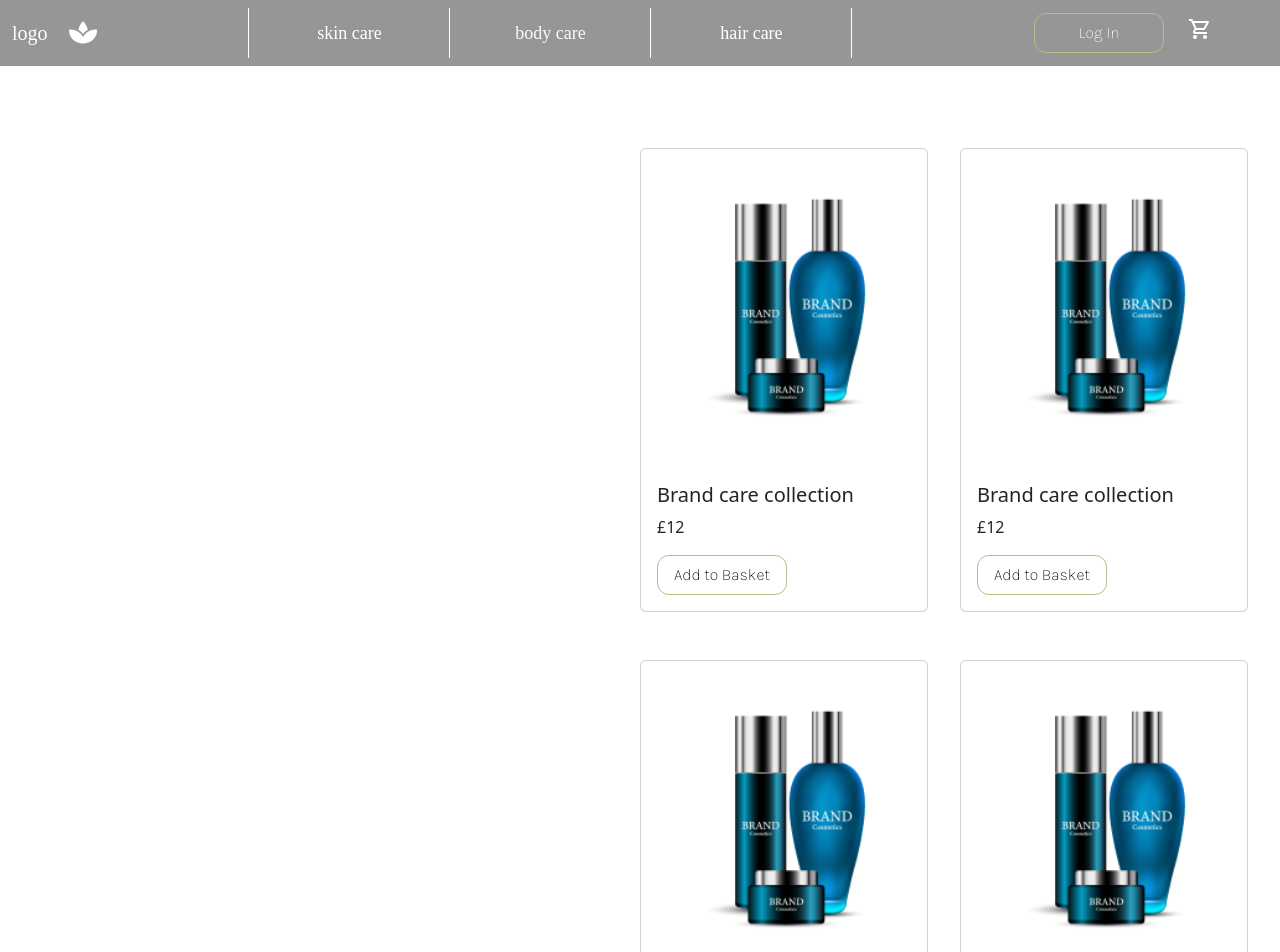
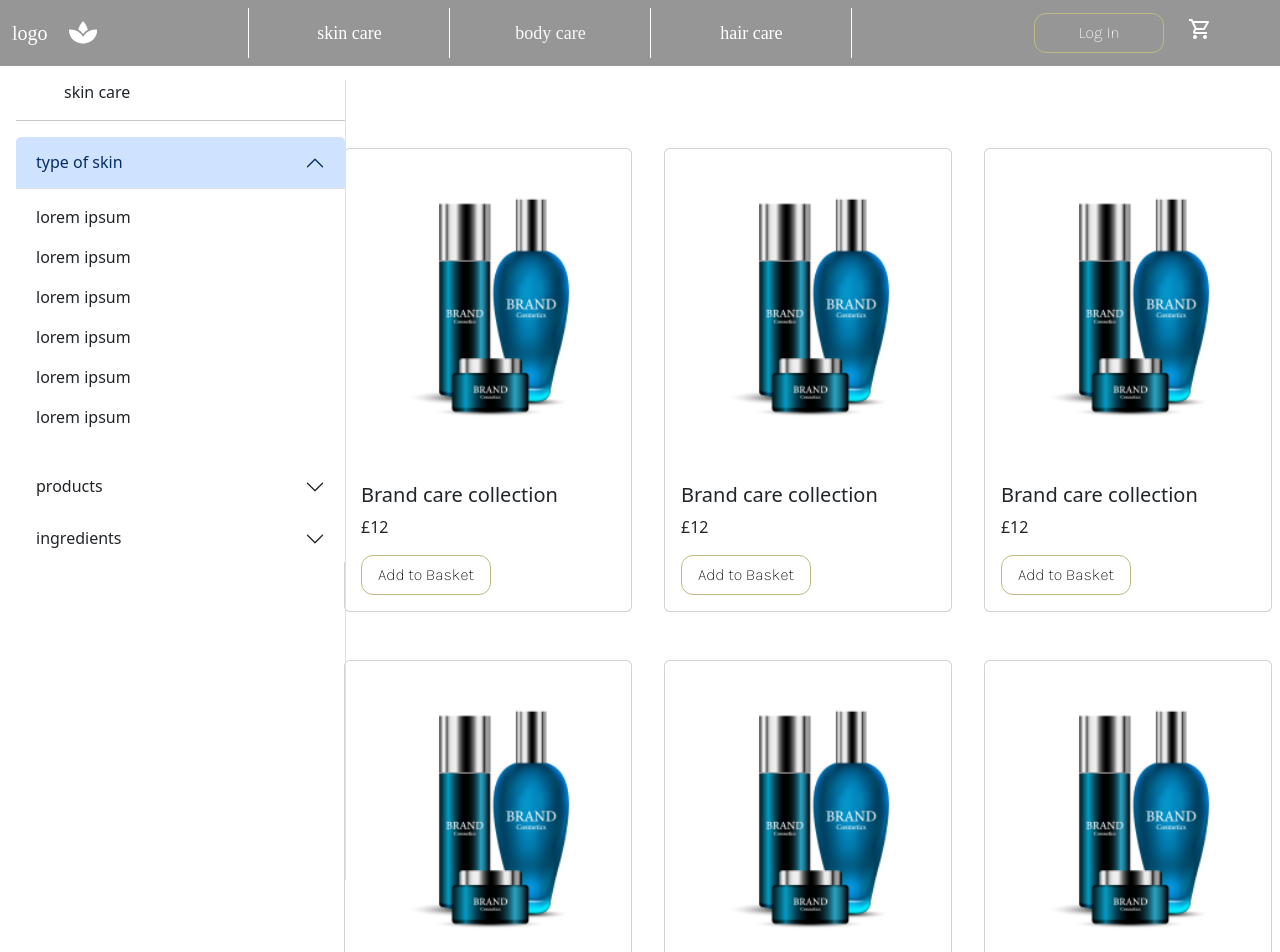
Before and after one commit to Claudia00022/cosmetic-shop-app, a React (Create React App) app: page /#/skinCare in a window 1280 px wide. Shown: the top 952 px of the page. Built offline with nearby package versions, Linux system fonts and the light colour scheme; a web font is replaced by a local one.

Commit message:
accordion added

```diff
--- a/src/pages/SkinCare.jsx
+++ b/src/pages/SkinCare.jsx
@@ -1,17 +1,63 @@
 import React from "react";
 import CosmeticCard from "../components/Navbar/Card";
+import Accordion from 'react-bootstrap/Accordion';
+
 
 function SkinCare(){
     return <>
        <div className="d-flex bg-white height ">
-       <div className="w-50"></div>
-       <div className="w-50 row">
-        <div className="col-6"><CosmeticCard /></div>
-        <div className="col-6"><CosmeticCard /></div>
-        <div className="col-6"><CosmeticCard /></div>
-        <div className="col-6"><CosmeticCard /></div>
-        <div className="col-6"><CosmeticCard /></div>
-        <div className="col-6"><CosmeticCard /></div>
+
+       <div className="left-acc ms-3 border-end fixed-top">
+        <p className="ms-5">skin care</p>
+        <hr></hr>
+        <div>
+        <Accordion defaultActiveKey="0">
+      <Accordion.Item eventKey="0" className="border-0">
+        <Accordion.Header>type of skin </Accordion.Header>
+        <Accordion.Body>
+          <p>lorem ipsum</p>
+          <p>lorem ipsum</p>
+          <p>lorem ipsum</p>
+          <p>lorem ipsum</p>
+          <p>lorem ipsum</p>
+          <p>lorem ipsum</p>
+        </Accordion.Body>
+      </Accordion.Item>
+      <Accordion.Item eventKey="1" className="border-0">
+        <Accordion.Header>products </Accordion.Header>
+        <Accordion.Body>
+        <p>lorem ipsum</p>
+          <p>lorem ipsum</p>
+          <p>lorem ipsum</p>
+          <p>lorem ipsum</p>
+          <p>lorem ipsum</p>
+          <p>lorem ipsum</p>
+        </Accordion.Body>
+      </Accordion.Item>
+      <Accordion.Item eventKey="2" className="border-0">
+        <Accordion.Header>ingredients</Accordion.Header>
+        <Accordion.Body>
+        <p>lorem ipsum</p>
+          <p>lorem ipsum</p>
+          <p>lorem ipsum</p>
+          <p>lorem ipsum</p>
+          <p>lorem ipsum</p>
+          <p>lorem ipsum</p>
+        </Accordion.Body>
+      </Accordion.Item>
+    </Accordion>
+        </div>
+       </div>
+       <div className="w-75 ms-auto  row">
+        <div className="col-4"><CosmeticCard /></div>
+        <div className="col-4"><CosmeticCard /></div>
+        <div className="col-4"><CosmeticCard /></div>
+        <div className="col-4"><CosmeticCard /></div>
+        <div className="col-4"><CosmeticCard /></div>
+        <div className="col-4"><CosmeticCard /></div>
+        <div className="col-4"><CosmeticCard /></div>
+        <div className="col-4"><CosmeticCard /></div>
+        <div className="col-4"><CosmeticCard /></div>
 
         </div>
 
--- a/src/styles.css
+++ b/src/styles.css
@@ -99,3 +99,11 @@ body {
     height: 390px;
     border: 1px solid black;
   }
+
+
+  .left-acc{
+    width: 330px;
+    height: 100%;
+    top: 10%;
+
+  }
```
